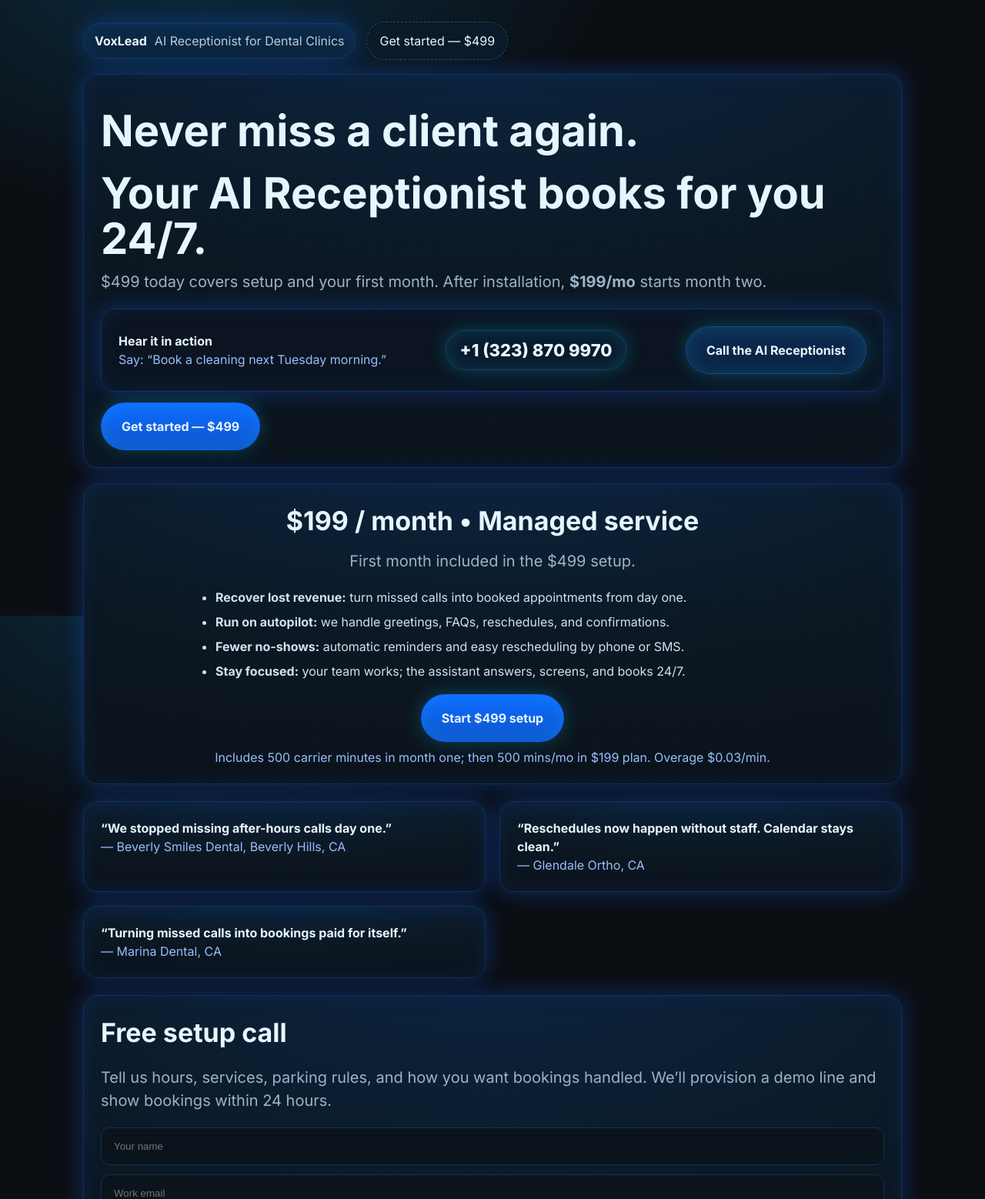
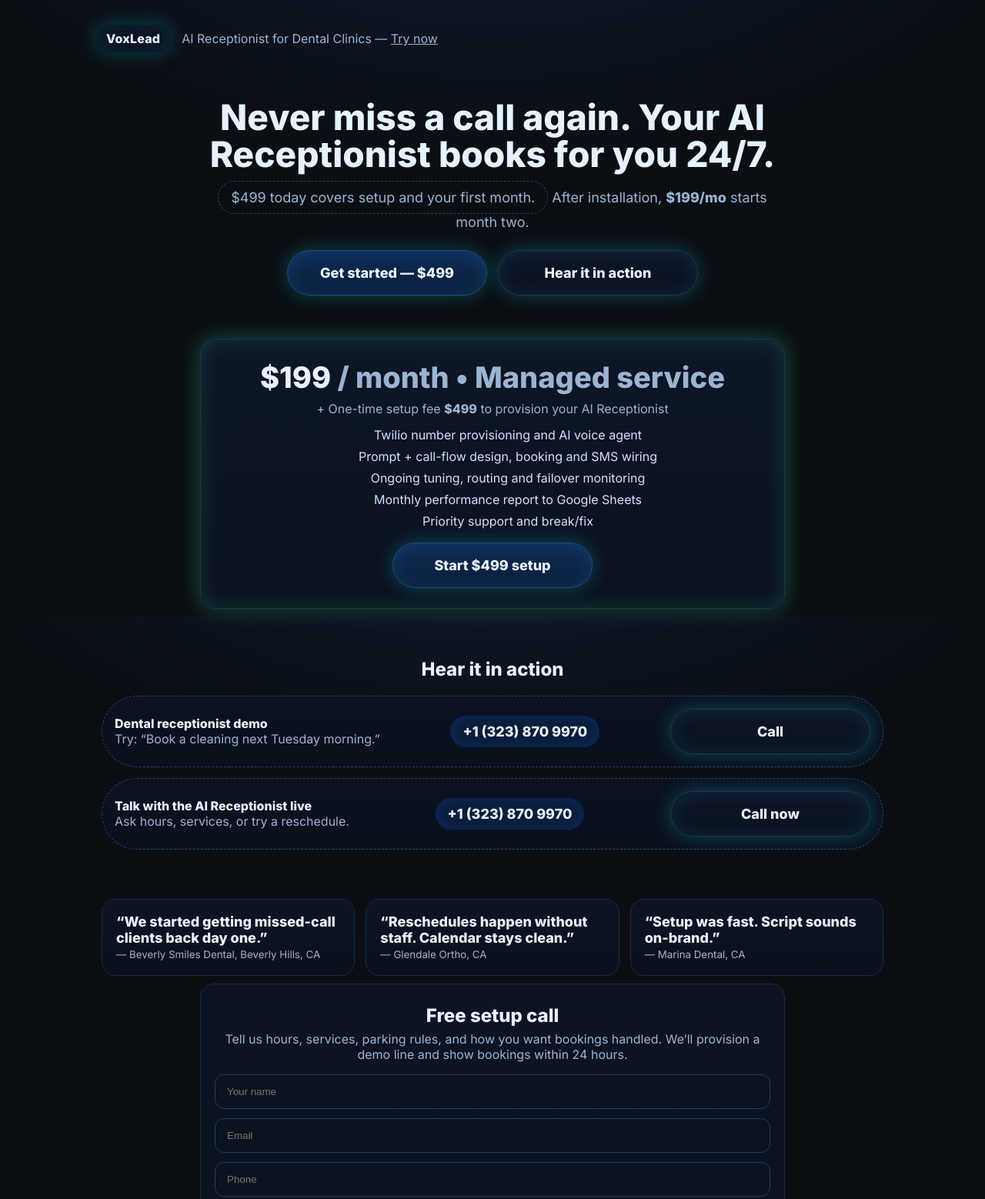
Before and after one commit to centrender/voxlead.agency, a plain HTML site: page index.html in a window 1280 px wide. Shown: the top 1558 px of the page at 77% size. Drawn offline with Linux system fonts and the light colour scheme.

Commit message:
Revise index.html for improved layout and content
Updated the HTML structure and styling for the VoxLead AI Receptionist page, including changes to the title, description, and various layout adjustments.

```diff
--- a/index.html
+++ b/index.html
@@ -2,186 +2,230 @@
 <html lang="en">
 <head>
   <meta charset="utf-8" />
-  <meta name="viewport" content="width=device-width,initial-scale=1" />
-  <title>VoxLead — AI Receptionist</title>
-  <meta name="description" content="Never miss a client again. Your AI Receptionist books for you 24/7." />
+  <meta name="viewport" content="width=device-width, initial-scale=1" />
+  <title>VoxLead — AI Receptionist for Dental Clinics</title>
+  <meta name="description" content="Never miss a call again. VoxLead AI Receptionist books for you 24/7. $499 setup covers your first month. $199/mo starts month two." />
   <link rel="preconnect" href="https://fonts.gstatic.com" crossorigin>
-  <link href="https://fonts.googleapis.com/css2?family=Inter:wght@400;600;700;800&display=swap" rel="stylesheet">
+  <link href="https://fonts.googleapis.com/css2?family=Inter:wght@300;400;600;800&display=swap" rel="stylesheet">
+
   <style>
     :root{
-      --bg:#0b0f14;--panel:#0e131a;--text:#e6f6ff;--muted:#9cb3c7;--brand:#0e5fff;
-      --good:#28f0b2;--ring:0 0 24px rgba(0,229,255,.25), inset 0 0 24px rgba(0,229,255,.15);
-      --glow:0 0 28px rgba(23,97,255,.35), inset 0 0 28px rgba(23,97,255,.12);
+      --bg:#0b0f14; --panel:#0e131a; --ink:#e6f2ff; --muted:#9cb3d1; --brand:#0e5fff;
+      --accent:#38ffbf; --ring:0 0 24px rgba(0,229,255,.25), inset 0 0 24px rgba(0,229,255,.1);
+      --glow:0 0 28px rgba(56,255,191,.25), inset 0 0 28px rgba(56,255,191,.15);
       --radius:18px;
     }
     *{box-sizing:border-box}
     html,body{height:100%}
     body{
-      margin:0;background:radial-gradient(1200px 800px at 20% -10%,#0b2d42 0%,transparent 45%),var(--bg);
-      color:var(--text);font:16px/1.5 Inter,system-ui,Segoe UI,Roboto,Helvetica,Arial,sans-serif;
+      margin:0; font-family:Inter,system-ui,Segoe UI,Roboto,Arial,sans-serif;
+      background:radial-gradient(1200px 600px at 50% -20%, #0e1930 0%, transparent 60%), var(--bg);
+      color:var(--ink); -webkit-font-smoothing:antialiased; text-rendering:optimizeLegibility;
     }
-    a{color:inherit;text-decoration:none}
-    .wrap{max-width:1120px;margin:0 auto;padding:28px}
-    .nav{display:flex;align-items:center;gap:14px}
-    .badge{display:inline-flex;align-items:center;gap:10px;padding:10px 14px;border-radius:999px;
-      background:linear-gradient(180deg,#0b2a48, #0b2238);box-shadow:var(--glow);border:1px solid #113a63}
-    h1{font-size:56px;line-height:1.05;margin:22px 0 12px}
-    h2{font-size:34px;margin:0 0 18px}
-    p.lead{font-size:20px;color:var(--muted);margin:0 0 20px}
-    .row{display:grid;gap:18px}
-    @media(min-width:900px){.row{grid-template-columns:1fr 1fr}}
+    a{color:inherit; text-decoration:none}
+    .wrap{max-width:1080px; margin:0 auto; padding:24px}
+    header{display:flex; align-items:center; gap:14px; padding:8px 0 20px}
+    .logo{display:inline-flex; align-items:center; gap:10px; padding:8px 14px; border-radius:999px; background:linear-gradient(180deg,#0c1220,#0b1320); box-shadow:var(--ring)}
+    .logo b{font-weight:800; letter-spacing:.2px}
+    .tag{color:var(--muted)}
+    /* hero */
+    .hero{padding:28px 8px 8px; text-align:center}
+    .hero h1{font-size:46px; line-height:1.05; margin:12px auto 10px; max-width:820px}
+    .hero p{color:var(--muted); font-size:18px; margin:0 auto 26px; max-width:760px}
+    .ctaRow{display:flex; justify-content:center; gap:14px; flex-wrap:wrap}
+    .btn{
+      display:inline-flex; align-items:center; justify-content:center; gap:10px; cursor:pointer;
+      padding:18px 26px; border-radius:999px; border:1px solid #254a86; background:linear-gradient(180deg,#0e2b55,#0c1e3c);
+      color:#e9f3ff; font-weight:700; font-size:18px; min-width:260px; box-shadow:var(--ring); transition:transform .06s ease;
+    }
+    .btn:hover{transform:translateY(-1px)}
+    .btn.alt{background:linear-gradient(180deg,#0d1628,#0b1220); border-color:#283650}
+    .pill{display:inline-flex; align-items:center; gap:10px; padding:10px 16px; border:1px dashed #2a426a; border-radius:999px; color:var(--muted)}
+    /* centered offer card */
+    .offer{
+      margin:48px auto 18px; max-width:760px; padding:26px 22px; border-radius:var(--radius);
+      background:linear-gradient(180deg,#0d1626,#0b121f); border:1px solid #1f3050; box-shadow:var(--glow);
+      text-align:center;
+    }
+    .price{font-size:38px; font-weight:800}
+    .subtitle{color:var(--muted); margin:8px 0 4px}
+    .bullets{display:grid; grid-template-columns:1fr; gap:8px; margin:14px auto 0; max-width:620px; color:#cfe1ff}
+    .bullets li{list-style:none}
+    /* demo */
+    .section{margin:64px auto 0; padding:0 8px}
+    .cards{display:grid; gap:14px}
     .card{
-      background:radial-gradient(140% 120% at 50% -10%,#0b2540 0%,#0c1722 55%,#0b121a 100%);
-      border:1px solid #12324d;border-radius:var(--radius);box-shadow:var(--glow)
+      display:flex; align-items:center; justify-content:space-between; gap:14px;
+      padding:16px; border:1px dashed #29416a; border-radius:999px; background:linear-gradient(180deg,#0b1220,#0a111d);
     }
-    .pad{padding:22px}
-    .cta{
-      display:inline-flex;align-items:center;justify-content:center;gap:12px;
-      padding:18px 26px;border-radius:999px;border:1px solid #194a8a;
-      background:linear-gradient(180deg,#0c2b52,#0b2242);box-shadow:var(--ring);font-weight:700
+    .num{font-weight:800; font-size:18px; padding:10px 16px; border-radius:999px; background:#0c1d39; box-shadow:inset 0 0 18px rgba(14,95,255,.2)}
+    /* testimonials */
+    .grid{display:grid; grid-template-columns:repeat(3,1fr); gap:14px}
+    .t{padding:18px; border-radius:var(--radius); background:linear-gradient(180deg,#0c1424,#0a111d); border:1px solid #1c2a46}
+    .t small{color:var(--muted)}
+    /* form */
+    .formWrap{max-width:760px; margin:10px auto 90px; padding:18px; border-radius:var(--radius); background:linear-gradient(180deg,#0c1424,#0a111d); border:1px solid #1c2a46}
+    .formWrap h2{text-align:center; margin:8px 0 6px}
+    .hint{text-align:center; color:var(--muted); margin:0 0 16px}
+    .row{display:flex; flex-direction:column; gap:12px}
+    input, textarea{
+      width:100%; padding:14px 15px; border-radius:12px; border:1px solid #243a60; outline:none; background:#0b1220; color:#e6f2ff;
     }
-    .cta--primary{background:linear-gradient(180deg,#0f6bff,#0e56cc);border-color:#1b5cff}
-    .stack{display:flex;flex-direction:column;gap:14px}
-    .list{padding-left:20px;margin:16px 0;color:#cfe2f3}
-    .list li{margin:8px 0}
-    .pill{display:inline-flex;align-items:center;gap:10px;padding:12px 16px;border-radius:999px;border:1px dashed #1e506e;background:#0a1a28}
-    /* phone block */
-    .phoneBlock{display:flex;flex-wrap:wrap;gap:14px;align-items:center;justify-content:space-between}
-    .phone{font:800 22px/1 Inter;padding:14px 18px;border-radius:999px;background:#0a1a2c;border:1px solid #1a3d64;box-shadow:var(--ring)}
-    /* form */
-    .form{display:grid;gap:12px}
-    .in{
-      width:100%;padding:16px;border-radius:12px;background:#0b131c;border:1px solid #14324d;color:var(--text)
+    textarea{min-height:110px; resize:vertical}
+    .msg{margin-top:10px; text-align:center; font-weight:600}
+    .ok{color:#62ffcc} .err{color:#ff7b7b}
+    footer{border-top:1px solid #16243d; color:#7690b2; padding:18px 0; font-size:14px}
+    @media (max-width:900px){
+      .grid{grid-template-columns:1fr}
+      .hero h1{font-size:34px}
+      .btn{width:100%}
+      .card{flex-direction:column; align-items:flex-start}
     }
-    .hint{color:#97bdff}
-    .ok{color:var(--good);margin-top:12px}
-    .err{color:#ff7b7b;margin-top:12px}
-    footer{color:#7f9db7;opacity:.9;margin:40px 0 12px}
   </style>
 </head>
+
 <body>
   <div class="wrap">
-    <div class="nav">
-      <div class="badge"><strong>VoxLead</strong><span style="opacity:.8">AI Receptionist for Dental Clinics</span></div>
-      <a class="pill" href="https://buy.stripe.com/28E14m4W2bpBe9Y6A6g3604">Get started — $499</a>
+    <!-- Header -->
+    <header>
+      <a class="logo" href="#demo"><b>VoxLead</b></a>
+      <div class="tag">AI Receptionist for Dental Clinics — <u>Try now</u></div>
+    </header>
+
+    <!-- Hero -->
+    <section class="hero">
+      <h1>Never miss a call again. Your AI Receptionist books for you 24/7.</h1>
+      <p><span class="pill">$499 today covers setup and your first month.</span> After installation, <b>$199/mo</b> starts month two.</p>
+      <div class="ctaRow">
+        <a class="btn" href="https://buy.stripe.com/28E14m4W2bpBe9Y6A6g3604" target="_blank" rel="noopener">Get started — $499</a>
+        <a class="btn alt" href="#demo">Hear it in action</a>
+      </div>
+    </section>
+
+    <!-- Centered Offer Card -->
+    <div class="offer">
+      <div class="price">$199 <span class="subtitle">/ month • Managed service</span></div>
+      <div class="subtitle">+ One-time setup fee <b>$499</b> to provision your AI Receptionist</div>
+      <ul class="bullets">
+        <li>Twilio number provisioning and AI voice agent</li>
+        <li>Prompt + call-flow design, booking and SMS wiring</li>
+        <li>Ongoing tuning, routing and failover monitoring</li>
+        <li>Monthly performance report to Google Sheets</li>
+        <li>Priority support and break/fix</li>
+      </ul>
+      <div class="ctaRow" style="margin-top:18px">
+        <a class="btn" href="https://buy.stripe.com/28E14m4W2bpBe9Y6A6g3604" target="_blank" rel="noopener">Start $499 setup</a>
+      </div>
     </div>
 
-    <!-- HERO -->
-    <section class="card pad" style="margin-top:18px">
-      <h1>Never miss a client again.</h1>
-      <h1>Your AI Receptionist books for you 24/7.</h1>
-      <p class="lead">$499 today covers setup and your first month. After installation, <b>$199/mo</b> starts month two.</p>
-      <div class="stack" style="margin-top:16px">
-        <div class="phoneBlock card pad" style="background:#0b1420">
+    <!-- Demo numbers -->
+    <section id="demo" class="section">
+      <h2 style="text-align:center">Hear it in action</h2>
+      <div class="cards">
+        <div class="card">
           <div>
-            <div style="font-weight:700">Hear it in action</div>
-            <div class="hint">Say: “Book a cleaning next Tuesday morning.”</div>
+            <div style="font-weight:700">Dental receptionist demo</div>
+            <div class="tag">Try: “Book a cleaning next Tuesday morning.”</div>
           </div>
-          <div class="phone">+1 (323) 870 9970</div>
-          <a class="cta" href="tel:+13238709970">Call the AI Receptionist</a>
+          <a class="num" href="tel:+13238709970">+1 (323) 870 9970</a>
+          <a class="btn alt" href="tel:+13238709970">Call</a>
         </div>
+        <div class="card">
           <div>
-          <a class="cta cta--primary" href="https://buy.stripe.com/28E14m4W2bpBe9Y6A6g3604">Get started — $499</a>
+            <div style="font-weight:700">Talk with the AI Receptionist live</div>
+            <div class="tag">Ask hours, services, or try a reschedule.</div>
+          </div>
+          <a class="num" href="tel:+13238709970">+1 (323) 870 9970</a>
+          <a class="btn alt" href="tel:+13238709970">Call now</a>
         </div>
       </div>
     </section>
 
-    <!-- VALUE PLAN -->
-    <section class="card pad" style="margin-top:20px;text-align:center">
-      <h2>$199 / month • Managed service</h2>
-      <p class="lead" style="margin-top:-6px">First month included in the $499 setup.</p>
-      <ul class="list" style="max-width:760px;margin:16px auto 6px;text-align:left">
-        <li><b>Recover lost revenue:</b> turn missed calls into booked appointments from day one.</li>
-        <li><b>Run on autopilot:</b> we handle greetings, FAQs, reschedules, and confirmations.</li>
-        <li><b>Fewer no-shows:</b> automatic reminders and easy rescheduling by phone or SMS.</li>
-        <li><b>Stay focused:</b> your team works; the assistant answers, screens, and books 24/7.</li>
-      </ul>
-      <div style="margin:18px 0 6px">
-        <a class="cta cta--primary" href="https://buy.stripe.com/28E14m4W2bpBe9Y6A6g3604">Start $499 setup</a>
+    <!-- Proof / pains -->
+    <section class="section">
+      <div class="grid">
+        <div class="t">
+          <div style="font-size:18px; font-weight:700">“We started getting missed-call clients back day one.”</div>
+          <small>— Beverly Smiles Dental, Beverly Hills, CA</small>
         </div>
-      <div class="hint" style="margin-top:8px">Includes 500 carrier minutes in month one; then 500 mins/mo in $199 plan. Overage $0.03/min.</div>
-    </section>
-
-    <!-- SOCIAL PROOF -->
-    <section class="row" style="margin-top:22px">
-      <div class="card pad">
-        <div style="font-weight:700">“We stopped missing after-hours calls day one.”</div>
-        <div class="hint">— Beverly Smiles Dental, Beverly Hills, CA</div>
+        <div class="t">
+          <div style="font-size:18px; font-weight:700">“Reschedules happen without staff. Calendar stays clean.”</div>
+          <small>— Glendale Ortho, CA</small>
         </div>
-      <div class="card pad">
-        <div style="font-weight:700">“Reschedules now happen without staff. Calendar stays clean.”</div>
-        <div class="hint">— Glendale Ortho, CA</div>
+        <div class="t">
+          <div style="font-size:18px; font-weight:700">“Setup was fast. Script sounds on-brand.”</div>
+          <small>— Marina Dental, CA</small>
         </div>
-      <div class="card pad">
-        <div style="font-weight:700">“Turning missed calls into bookings paid for itself.”</div>
-        <div class="hint">— Marina Dental, CA</div>
       </div>
     </section>
 
-    <!-- LEAD FORM -->
-    <section class="card pad" style="margin-top:22px">
+    <!-- Form -->
+    <section class="formWrap" id="setup">
       <h2>Free setup call</h2>
-      <p class="lead">Tell us hours, services, parking rules, and how you want bookings handled. We’ll provision a demo line and show bookings within 24 hours.</p>
+      <p class="hint">Tell us hours, services, parking rules, and how you want bookings handled. We’ll provision a demo line and show bookings within 24 hours.</p>
 
-      <form id="leadForm" class="form" autocomplete="on">
-        <input class="in" name="name" placeholder="Your name" required />
-        <input class="in" name="email" type="email" placeholder="Work email" required />
-        <input class="in" name="phone" type="tel" inputmode="tel" placeholder="Phone number" required />
-        <input class="in" name="business" placeholder="Business / Clinic" required />
-        <textarea class="in" name="details" rows="4" placeholder="Hours, services, booking rules, parking, special notes…"></textarea>
-        <button class="cta cta--primary" type="submit" style="width:100%;justify-content:center">Submit</button>
-        <div id="msg" class="hint"></div>
+      <form id="lead-form" class="row" autocomplete="on">
+        <input name="name" type="text" placeholder="Your name" required />
+        <input name="email" type="email" placeholder="Email" required />
+        <input name="phone" type="tel" placeholder="Phone" required />
+        <input name="business" type="text" placeholder="Business / clinic" required />
+        <textarea name="details" placeholder="What should your AI Receptionist say? Hours, services, parking, rules…"></textarea>
+
+        <button class="btn" type="submit" id="submitBtn">Submit</button>
+        <div id="formMsg" class="msg" aria-live="polite"></div>
       </form>
     </section>
 
-    <footer class="wrap" style="padding-left:0">
+    <footer class="wrap" style="padding-left:0;padding-right:0">
       © 2025 VoxLead Agency • 9350 Wilshire Blvd, Beverly Hills • <a href="mailto:hello@voxlead.agency">hello@voxlead.agency</a>
     </footer>
   </div>
 
   <script>
-    // Stripe payment link
-    const STRIPE_URL = "https://buy.stripe.com/28E14m4W2bpBe9Y6A6g3604";
-    // Google Apps Script Web App endpoint (doPost handler with CORS headers)
-    const GAS_URL = "https://script.google.com/macros/s/AKfycbxowdnfrN_pBAxzTfDpHL6nSLmWqpASaahL17cd8CNChHPruuz6ipNVLrp5E7HFfIe9ZQ/exec";
+    // === CONFIG: endpoints ===
+    const APPS_SCRIPT_WEBAPP = "https://script.google.com/macros/s/AKfycbxowdnfrN_pBAxzTfDpHL6nSLmWqpASaahL17cd8CNChHPruuz6ipNVLrp5E7HFfIe9ZQ/exec";
+    const STRIPE_LINK = "https://buy.stripe.com/28E14m4W2bpBe9Y6A6g3604";
 
-    // Make every element with [data-stripe] redirect to Stripe
-    document.querySelectorAll('[href="'+STRIPE_URL+'"]').forEach(el=>{
-      el.addEventListener('click',e=>{
-        // allow default navigation
-      });
+    // Form submission: use x-www-form-urlencoded to avoid CORS preflight
+    const form = document.getElementById('lead-form');
+    const msg  = document.getElementById('formMsg');
+    const btn  = document.getElementById('submitBtn');
+
+    form.addEventListener('submit', async (e) => {
+      e.preventDefault();
+      msg.textContent = "";
+      btn.disabled = true; btn.textContent = "Submitting…";
+
+      const data = new URLSearchParams(new FormData(form)); // name, email, phone, business, details
+
+      try {
+        const res = await fetch(APPS_SCRIPT_WEBAPP, {
+          method: 'POST',
+          headers: { 'Content-Type': 'application/x-www-form-urlencoded;charset=UTF-8' },
+          body: data
         });
 
-    // Lead form submit
-    const f = document.getElementById('leadForm');
-    const msg = document.getElementById('msg');
+        // Apps Script often returns opaque on no-cors; treat 200/opaque as success if no exception
+        if (!res || (res.status && res.status >= 400)) throw new Error('Bad response');
 
-    f.addEventListener('submit', async (e)=>{
-      e.preventDefault();
-      msg.textContent = 'Submitting…';
-      const data = new URLSearchParams(new FormData(f));
-
-      try{
-        const res = await fetch(GAS_URL, {
-          method: 'POST',
-          headers: {'Content-Type':'application/x-www-form-urlencoded'},
-          body: data.toString(),
-          // GAS returns CORS headers. If you change the script, keep them.
+        form.reset();
+        msg.className = "msg ok";
+        msg.textContent = "Thanks — we’ll reply within 1 business day.";
+      } catch (err) {
+        msg.className = "msg err";
+        msg.textContent = "Submission failed. Email hello@voxlead.agency and we’ll assist.";
+      } finally {
+        btn.disabled = false; btn.textContent = "Submit";
+      }
     });
 
-        // Treat 200 as success even if body is opaque on some networks
-        if(res.ok){
-          msg.textContent = 'Thanks — we’ll reply within 1 business day.';
-          msg.className = 'ok';
-          f.reset();
-        }else{
-          throw new Error('Bad response');
+    // Make every “Get started” click use Stripe
+    for (const a of document.querySelectorAll('a[href="#pay"], .pay')) {
+      a.addEventListener('click', (e) => {
+        e.preventDefault();
+        window.open(STRIPE_LINK, '_blank', 'noopener');
+      });
     }
-      }catch(err){
-        msg.textContent = 'Submission failed. Email hello@voxlead.agency and we’ll assist.';
-        msg.className = 'err';
-      }
-    });
   </script>
 </body>
 </html>
```
Lines whose indentation alone changed are shown as unchanged.
